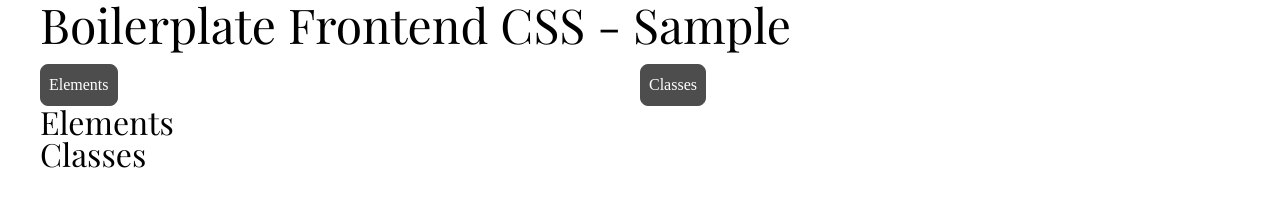
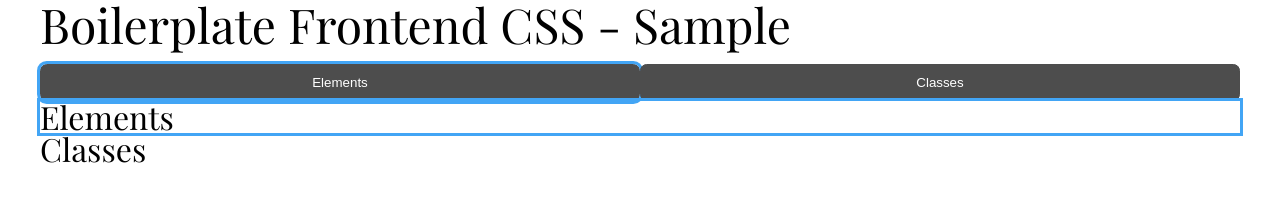
Before and after one commit to davinaleong/boilerplate-frontend-css, a website built with Vite: page sample.html in a window 1280 px wide. Built offline with nearby package versions, Linux system fonts and the light colour scheme; a web font is replaced by a local one.

Commit message:
WIP tabbed content

```diff
--- a/sample.html
+++ b/sample.html
@@ -28,21 +28,23 @@
     <div data-element="tabbed-content">
       <ul class="display-flex justify-content-stretch" data-element="tabs">
         <li class="width-100">
-          <a
-            class="btn display-flex justify-content-center"
+          <button
+            class="btn display-flex justify-content-center width-100"
             href="#"
             data-active="true"
             data-target="#elements"
-            >Elements</a
           >
+            Elements
+          </button>
         </li>
         <li class="width-100">
-          <a
-            class="btn display-flex justify-content-center"
+          <button
+            class="btn display-flex justify-content-center width-100"
             href="#"
             data-target="#classes"
-            >Classes</a
           >
+            Classes
+          </button>
         </li>
       </ul>
 
--- a/src/scripts/sample.js
+++ b/src/scripts/sample.js
@@ -3,4 +3,6 @@ console.log(`sample.js loaded`)
 const STEP = 100
 
 const dataElementAttr = `data-element`
-const outputEl = document.querySelector(`[${dataElementAttr}="output"]`)
+const tabbedContentEls = document.querySelectorAll(
+  `[${dataElementAttr}="tabbed-content"]`
+)
--- a/src/styles/app.css
+++ b/src/styles/app.css
@@ -114,6 +114,10 @@ body {
   outline: 3px solid var(--clr-accent-1-400);
 }
 
+[data-active="true"] {
+  outline: 3px solid var(--clr-secondary-400);
+}
+
 a {
   --_a-clr: var(--clr-secondary-400);
   --_a-td: none;
@@ -183,6 +187,7 @@ em {
   padding-bottom: var(--_btn-spacer-x);
   padding-left: var(--_btn-spacer-y);
   padding-right: var(--_btn-spacer-y);
+  cursor: pointer;
 
   color: var(--_btn-clr);
   background-color: var(--_btn-bg-clr);
```
